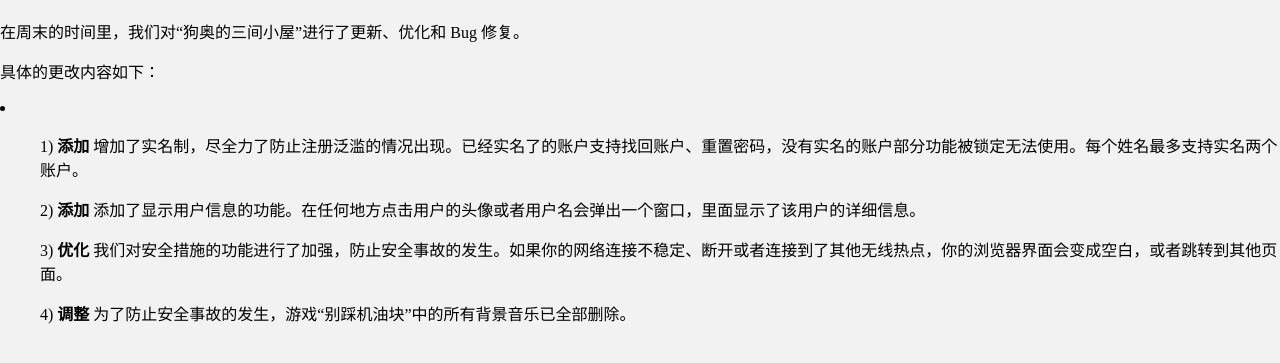
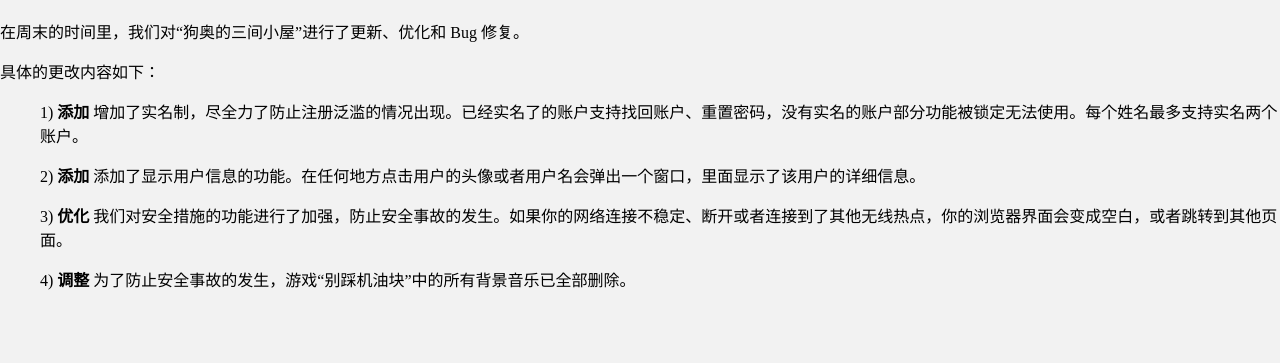
Before and after one commit to makkinwincy/makkinextra-files, a plain HTML site: page patch/092522/index.html in a window 1280 px wide. Shown: the part 61-424 px from the top of the page. Drawn offline with Linux system fonts and the light colour scheme; files that its build step writes are made by us from their sources.

Commit message:
Update index.html

```diff
--- a/patch/092522/index.html
+++ b/patch/092522/index.html
@@ -19,12 +19,12 @@
 <h1>2022-09-25</h1>
 <p>在周末的时间里，我们对“狗奥的三间小屋”进行了更新、优化和 Bug 修复。</p>
   <p>具体的更改内容如下：</p>
-  <p><li>
+  <p>
     <ul>1) <b>添加</b> 增加了实名制，尽全力了防止注册泛滥的情况出现。已经实名了的账户支持找回账户、重置密码，没有实名的账户部分功能被锁定无法使用。每个姓名最多支持实名两个账户。</ul>
     <ul>2) <b>添加</b> 添加了显示用户信息的功能。在任何地方点击用户的头像或者用户名会弹出一个窗口，里面显示了该用户的详细信息。</ul>
     <ul>3) <b>优化</b> 我们对安全措施的功能进行了加强，防止安全事故的发生。如果你的网络连接不稳定、断开或者连接到了其他无线热点，你的浏览器界面会变成空白，或者跳转到其他页面。</ul>
     <ul>4) <b>调整</b> 为了防止安全事故的发生，游戏“别踩机油块”中的所有背景音乐已全部删除。</ul>
-    </li></p>
+  </p>
 
 </div></body>
 </html>
```
